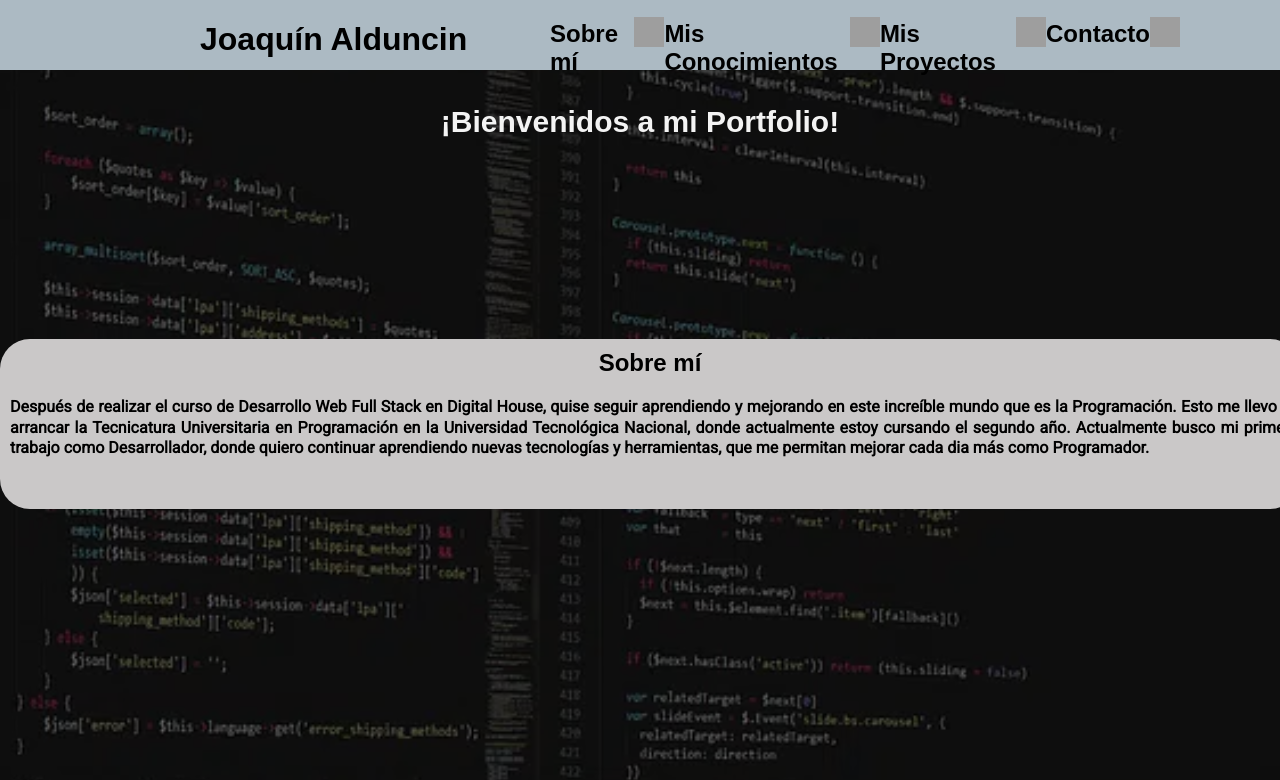
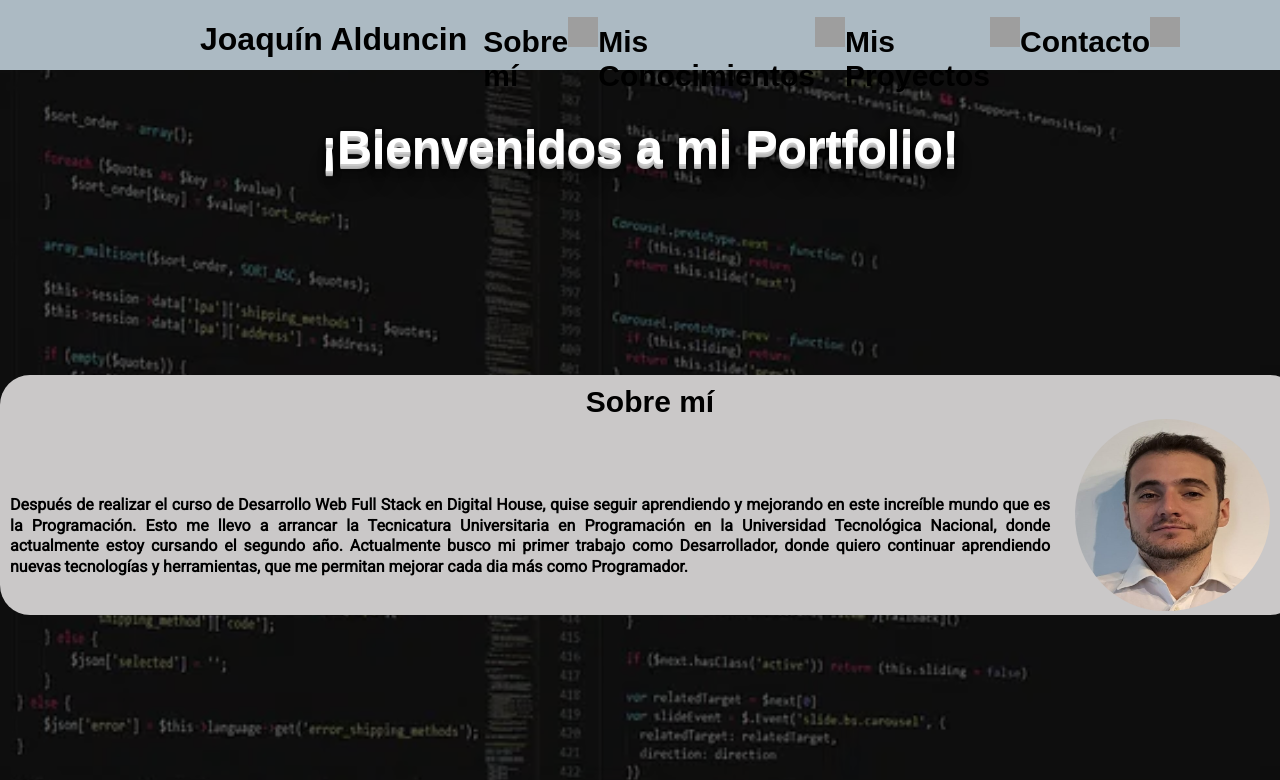
Before and after one commit to joacoaldun/MiPortfolio, a plain HTML site: page index.html in a window 1280 px wide. Shown: the top 780 px of the page. Drawn offline with Linux system fonts and the light colour scheme; grey boxes are pictures that could not be loaded.

Commit message:
Agrego imagen perfil y algunos detalles

```diff
--- a/estilos.css
+++ b/estilos.css
@@ -85,7 +85,7 @@ font-family: Arial, Helvetica, sans-serif;
 
 
 #SectionTotal{
-    height: 2750px;
+    height: 3000px;
     background-image: linear-gradient(rgba(0, 0, 0, 0.5), rgba(0, 0, 0, 0.5)), url("programacion.webp");
 
 background-repeat: no-repeat;
@@ -106,9 +106,15 @@ text-align: center;
 
 #nombrePrincipal{
 
-color: rgb(243, 243, 243);
+
+
+font-size: 30px;
+color: #fff;
+font-size: 3em;
+font-weight: bold;
 font-family: Arial, Helvetica, sans-serif;
-font-size: 30px;
+text-shadow: 0 1px 0 #ccc, 0 2px 0 #c9c9c9, 0 3px 0 #bbb, 0 4px 0 #b9b9b9, 0 5px 0 #aaa, 0 6px 1px rgba(0,0,0,.1), 0 0 5px rgba(0,0,0,.1), 0 1px 3px rgba(0,0,0,.3), 0 3px 5px rgba(0,0,0,.2), 0 5px 10px rgba(0,0,0,.25), 0 10px 10px rgba(0,0,0,.2), 0 20px 20px rgba(0,0,0,.15);
+
 }
 
 
@@ -118,9 +124,21 @@ font-size: 30px;
     background-color:rgb(202, 200, 200);
     margin-top: 200px;
     width: 1300px;
-    height: 170px;
+    height: 240px;
     border-radius: 30px;
+    display: block;
+}
 
+#divInfo article{
+height: 350px;
+display: flex;
+width: 100%;
+
+
+}
+
+h2{
+  font-size: 30px;
 }
 
 
@@ -129,10 +147,23 @@ font-size: 30px;
 
 font-family: Arial, Helvetica, sans-serif;
 padding-top: 10px;
-
+margin-bottom: 0px;
 
 }
 
+
+
+
+
+
+.ImagenDePerfil{
+ width: 15%;
+   height: 55%;
+   border-radius: 50%;
+   padding-left: 15px;
+   margin-bottom: 30%;
+
+}
 
 
 
@@ -144,9 +175,11 @@ padding-top: 10px;
     line-height: 130%;
     text-align: justify;
     padding-left: 10px;
+    padding-top: 60px;
     padding-right: 10px;
     font-weight: bold   ;
     padding-bottom: 10px;
+    width: 80%;
 }
 
 
@@ -208,6 +241,11 @@ transition: all 0.25;
 #divProyectosPadre .divProyectosHijos:hover{
 transform: translate(-15px);
 box-shadow: 0 12px 16px  rgba(0, 0, 0, 0.2);
+-webkit-transform: scale(1.5);
+    -moz-transform: scale(1.5);
+    -o-transform: scale(1.5);
+    -ms-transform: scale(1.5);
+    transform: scale(1.5)
 
   }
 
--- a/index.html
+++ b/index.html
@@ -59,9 +59,15 @@
 <div id="divInfo">
 
 <h2 id="tituloSobreMi">Sobre mí</h2>
+<article>
+
 
 <p class="parrafo">Después de realizar el curso de Desarrollo Web Full Stack en Digital House, quise seguir aprendiendo y mejorando en este increíble mundo que es la Programación. Esto me llevo a arrancar la Tecnicatura Universitaria en Programación en la Universidad Tecnológica Nacional, donde actualmente estoy cursando el segundo año.
     Actualmente busco mi primer trabajo como Desarrollador, donde quiero continuar aprendiendo nuevas tecnologías y herramientas, que me permitan mejorar cada dia más como Programador.</p>
+
+<img class="ImagenDePerfil" src="imagenPerfil.jpeg" alt="Imagen perfil" >
+
+  </article>
 
 
 </div>
@@ -117,8 +123,8 @@
 
   <h3 class="otros" id="tituloArticulo">Sistema de gestión de artículos</h2>
 
-    <p class="parrafo" id="parrafosProyecto1">Realizado para la materia Programación 3, consiste en sistema para poder listar, buscar, agregar, modificar y eliminar artículos(y las imágenes que estos poseen, puede ser 1 sola o varias), también podemos hacer lo mismo con marcas y categorías.
-        Realizado en el lenguaje C#, usando Programación Orientada a Objetos Y modelo de dominio, en Winforms para .NET Framework.</p>
+    <p class="parrafo" id="parrafosProyecto1">Realizado para la materia Programación 3, consiste en un sistema para poder listar, buscar, agregar, modificar y eliminar artículos(y las imágenes que estos poseen, puede ser 1 sola o varias), también podemos hacer lo mismo con marcas y categorías.
+        Realizado en el lenguaje C#, usando Programación Orientada a Objetos Y modelo de dominio, Microsoft SQL Server como Base de datos, en .NET Framework.</p>
         <div class="overlay"></div>
  </div>
 
```
Also changed, not shown: imagenPerfil.jpeg (added).
